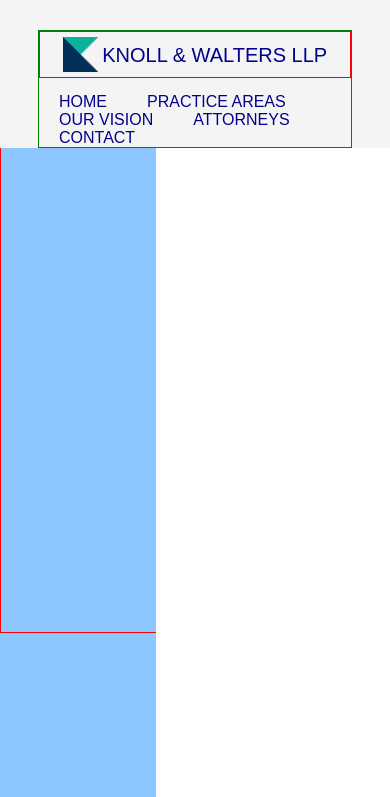
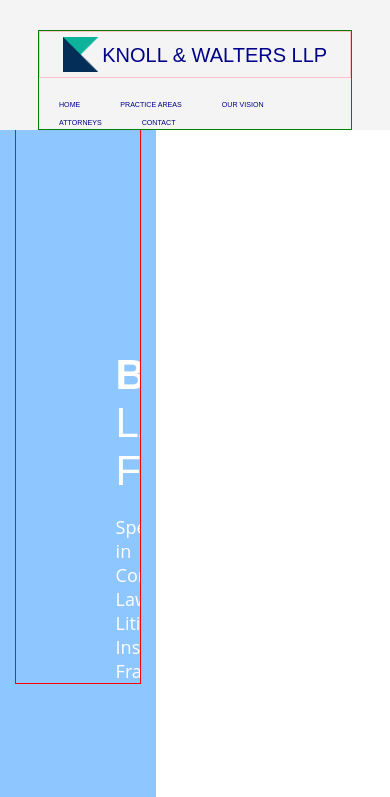
Before and after one commit to ChrisJonathan22/Boutique-Law-Firm, a website: page index.html in a window 390 px wide. Shown: the top 797 px of the page. Drawn offline with Linux system fonts and the light colour scheme.

Commit message:
Still working on making it responsive, I'm doing it section by section.

```diff
--- a/index.html
+++ b/index.html
@@ -27,17 +27,11 @@
 </header>
 
 <section id="parallax-bg">
-        <div id="parallax">
-                 <div id="parallax-overlay">
-                        <div id="parallax-text" class="fadeIn">
-                                <div id="title-text">
-                                        <p>BOUTIQUE <br/>
-                                        <span>LAW FIRM</span></p>
-                                </div>
-                                <div id="title-para">
-                                        <p>Specializing in Commercial Law &amp; <br/> Litigation, Insolvency &amp; Fraud</p>
-                                </div>
-                        </div>
+        <div id="parallax-overlay">
+                <div id="parallax-text" class="fadeIn">
+                        <h2>BOUTIQUE</h2>
+                        <h2><span>LAW FIRM</span></h2>
+                        <p>Specializing in Commercial Law &amp; <br> Litigation, Insolvency &amp; Fraud</p>
                 </div>
         </div>
 </section>
--- a/package.json
+++ b/package.json
@@ -18,6 +18,7 @@
   "homepage": "https://github.com/ChrisJonathan22/Boutique-Law-Firm#readme",
   "dependencies": {
     "express": "^4.16.3",
+    "jshint": "^2.9.6",
     "serve-favicon": "^2.5.0"
   }
 }
--- a/public/css/style.css
+++ b/public/css/style.css
@@ -75,7 +75,7 @@ header nav {
         text-align: center;
 }
 
-#parallax {
+#parallax-bg {
         /* This is how to make a parallax background */
         background: url("../img/background.jpg");
         /*In order to get the img to appear I had to use the path above*/
@@ -85,6 +85,7 @@ header nav {
         background-position: center;
         background-repeat: no-repeat;
         background-size: cover;
+        overflow: hidden;
 }
 
 #parallax-overlay {
@@ -95,44 +96,47 @@ header nav {
         height: 800px;
         width: 40%;
         background: rgba(30, 144, 255, 0.5);
-        overflow: auto;
+        overflow: hidden;
 
 }
 
 #parallax-text {
         /* padding-top: 310px;
         padding-left: 180px; */
-        float: left;
+        /* float: right; */
         border: 1px red solid;
+        overflow: hidden;
+        width: 80%;
+        margin: auto;
         padding-top: 350px;
-        padding-left: 190px;
-        overflow: auto;
-        width: 60%;
-
 }
 
-#title-text p {
+#parallax-text h2 {
         color: White;
         font-weight: bolder;
-        font-size: 40px;
+        font-size: 42px;
+        margin-left: 100px;
 }
 
-#title-text span {
+#parallax-text span {
         font-weight: lighter;
-        font-size: 40px;
+        font-size: 42px;
 }
 
-#title-text {
-        padding-bottom: 20px;
+#parallax-text p {
+        color: white;
+        font-family: 'open sans', sans-serif;
+        font-size: 18px;
+        padding-top: 20px;
+        width: 90%;
+        font-weight: 400;
+        margin-left: 100px;
 }
 
-#title-para {
-        color: white;
-        font-weight: 700;
-}
 
 #practice-areas {
-        background-color: white;
+        /* background-color: white; */
+        background-color: #f4f4f4;
         height: 500px;
 }
 
@@ -411,9 +415,26 @@ header nav {
         }
 }
 
+
+/* Mobile */
 @media screen and (max-width: 768px) {
-        header #branding, header nav {
+        /* header #branding, header nav {
                 float: none;
                 text-align: center;
+                display: block;
+        }   */
+
+        /* #branding {
+                float: none;
+        } */
+
+        header #branding {
+                float: none;
+                border: pink 1px solid;
+                text-align: center;
+        }
+
+        header nav a {
+                font-size: 7.10px;
         }
 }
```
Also changed, not shown: 1 other file.
